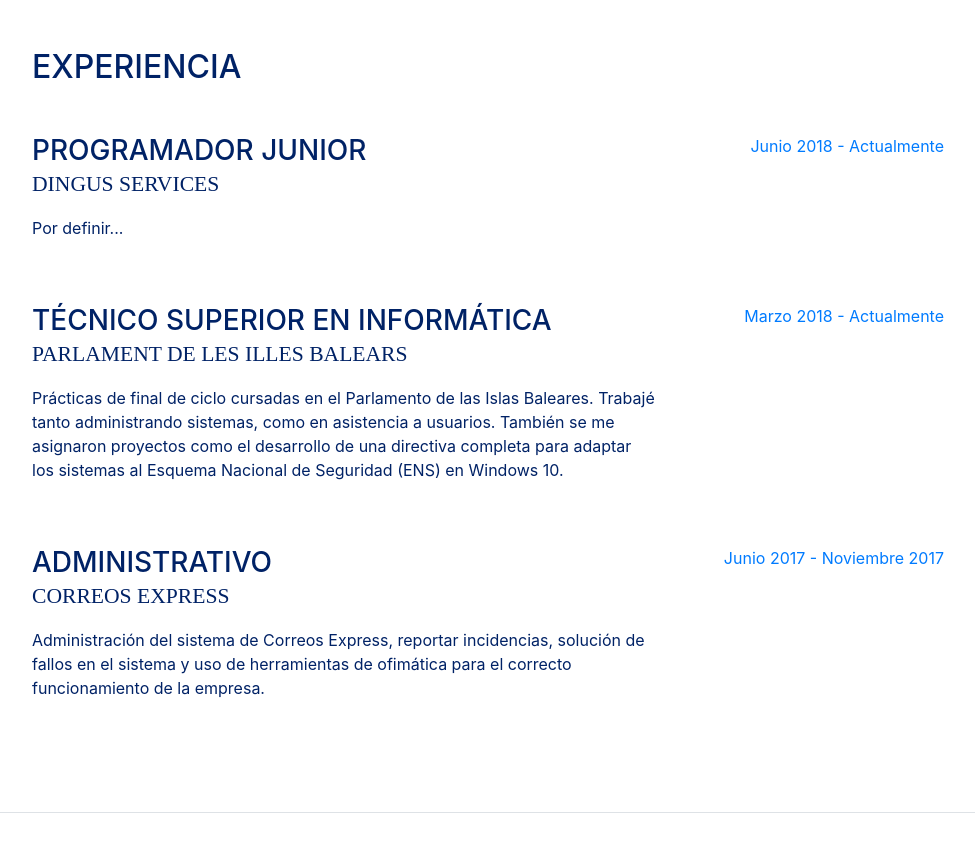
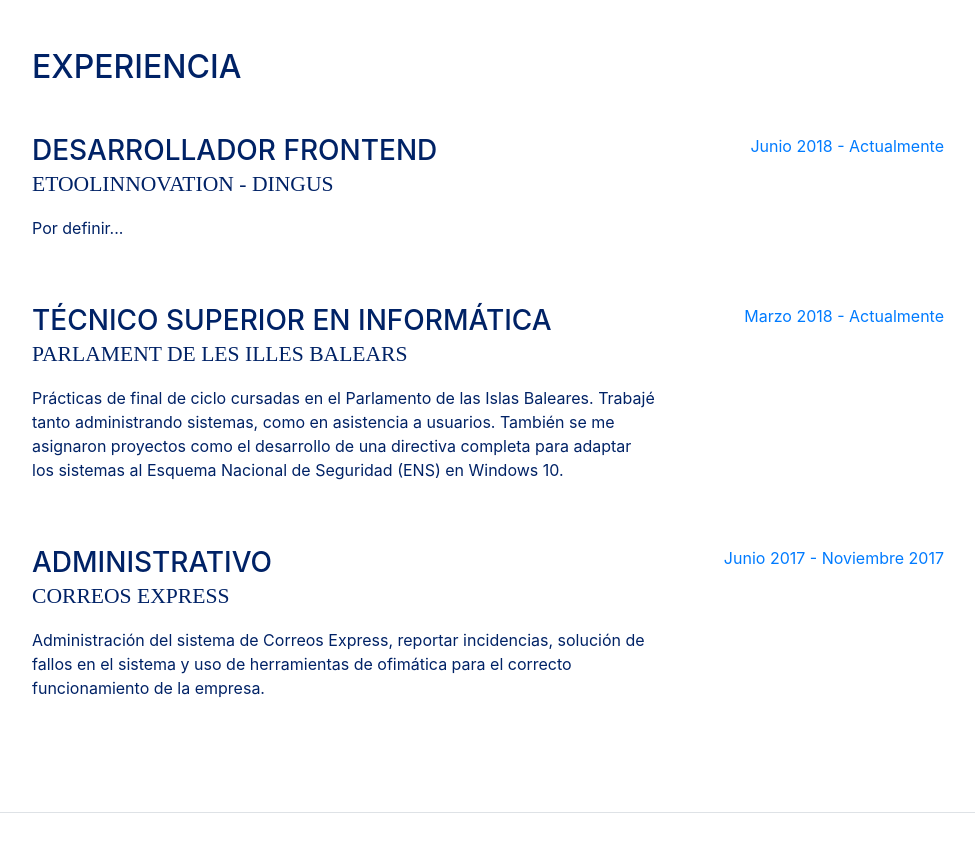
Before and after one commit to Orteu/orteu.github.io, a website with bundled scripts: page es.html in a window 1280 px wide. Shown: the part 800-1652 px from the top of the page, without its empty margins (288-1263 px from the left). Built offline with nearby package versions, Linux system fonts and the light colour scheme; a web font is replaced by a local one.

Commit message:
few changes

```diff
--- a/es.html
+++ b/es.html
@@ -161,8 +161,8 @@
 
           <div class="resume-item d-flex flex-column flex-md-row mb-5">
             <div class="resume-content mr-auto">
-              <h3 class="mb-0">Programador Junior</h3>
-              <div class="subheading mb-3">Dingus Services</div>
+              <h3 class="mb-0">Desarrollador FrontEnd</h3>
+              <div class="subheading mb-3">EToolInnovation - Dingus</div>
 
               <p>Por definir...</p>
 
```
